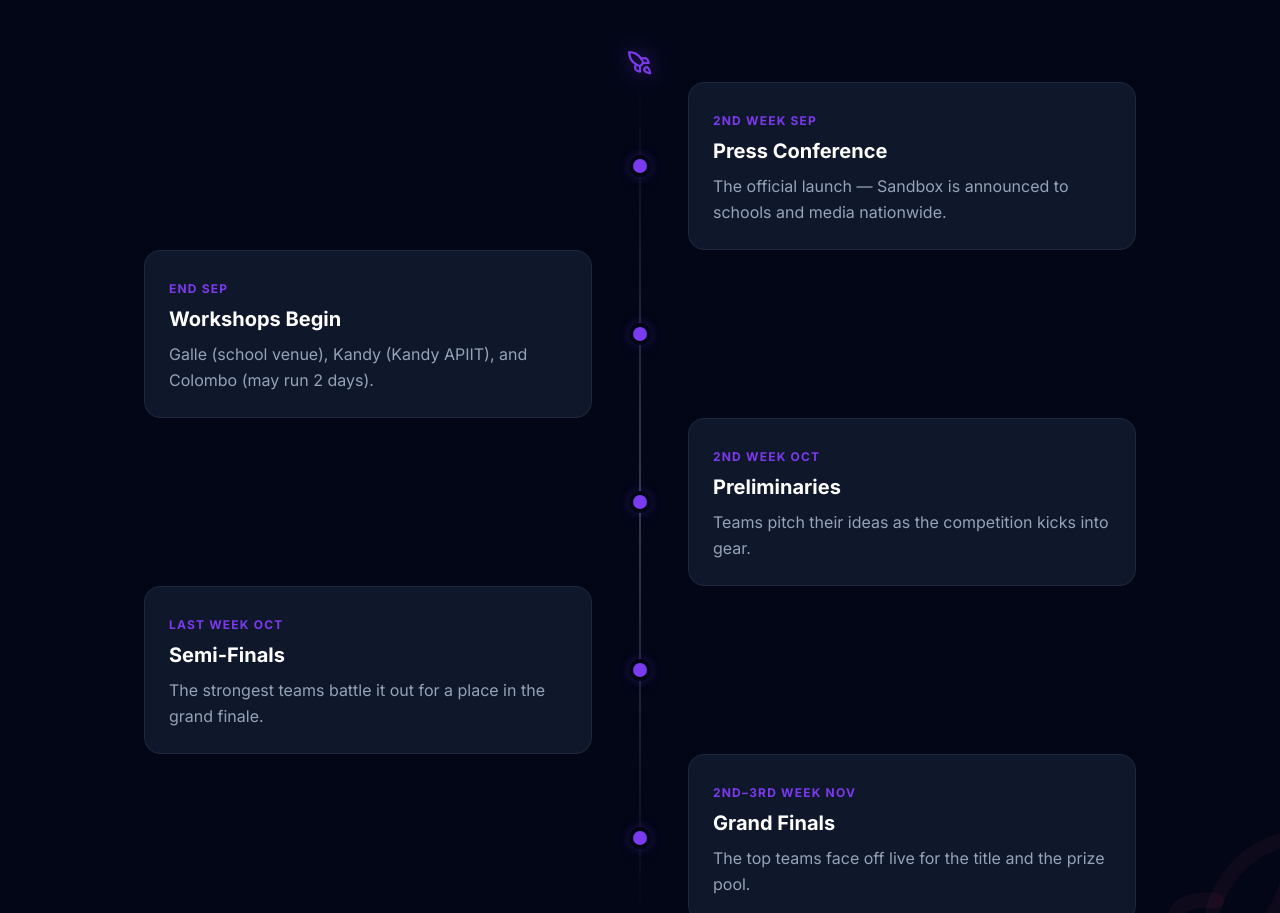
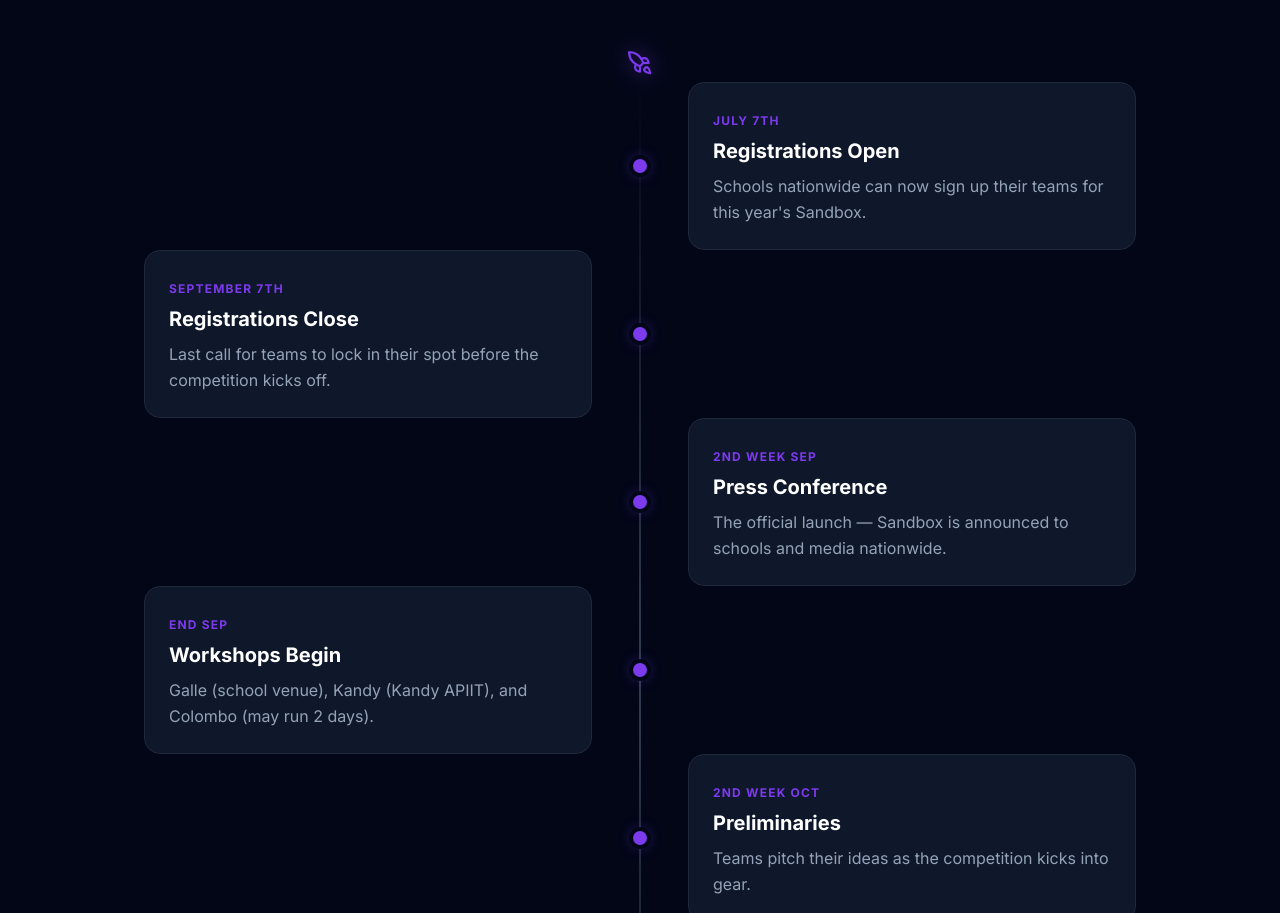
Before and after one commit to hana-careem/sandbox-website, a Next.js app: page / in a window 1280 px wide. Shown: the part 1588-2501 px from the top of the page. Built offline with nearby package versions, Linux system fonts and the light colour scheme.

Commit message:
adjusted timeline

```diff
--- a/components/home/Timeline.jsx
+++ b/components/home/Timeline.jsx
@@ -3,6 +3,16 @@
 import { Rocket } from 'lucide-react';
 
 const MILESTONES = [
+  {
+    date: 'July 7th',
+    title: 'Registrations Open',
+    desc: 'Schools nationwide can now sign up their teams for this year\'s Sandbox.',
+  },
+  {
+    date: 'September 7th',
+    title: 'Registrations Close',
+    desc: 'Last call for teams to lock in their spot before the competition kicks off.',
+  },
   {
     date: '2nd Week Sep',
     title: 'Press Conference',
```
